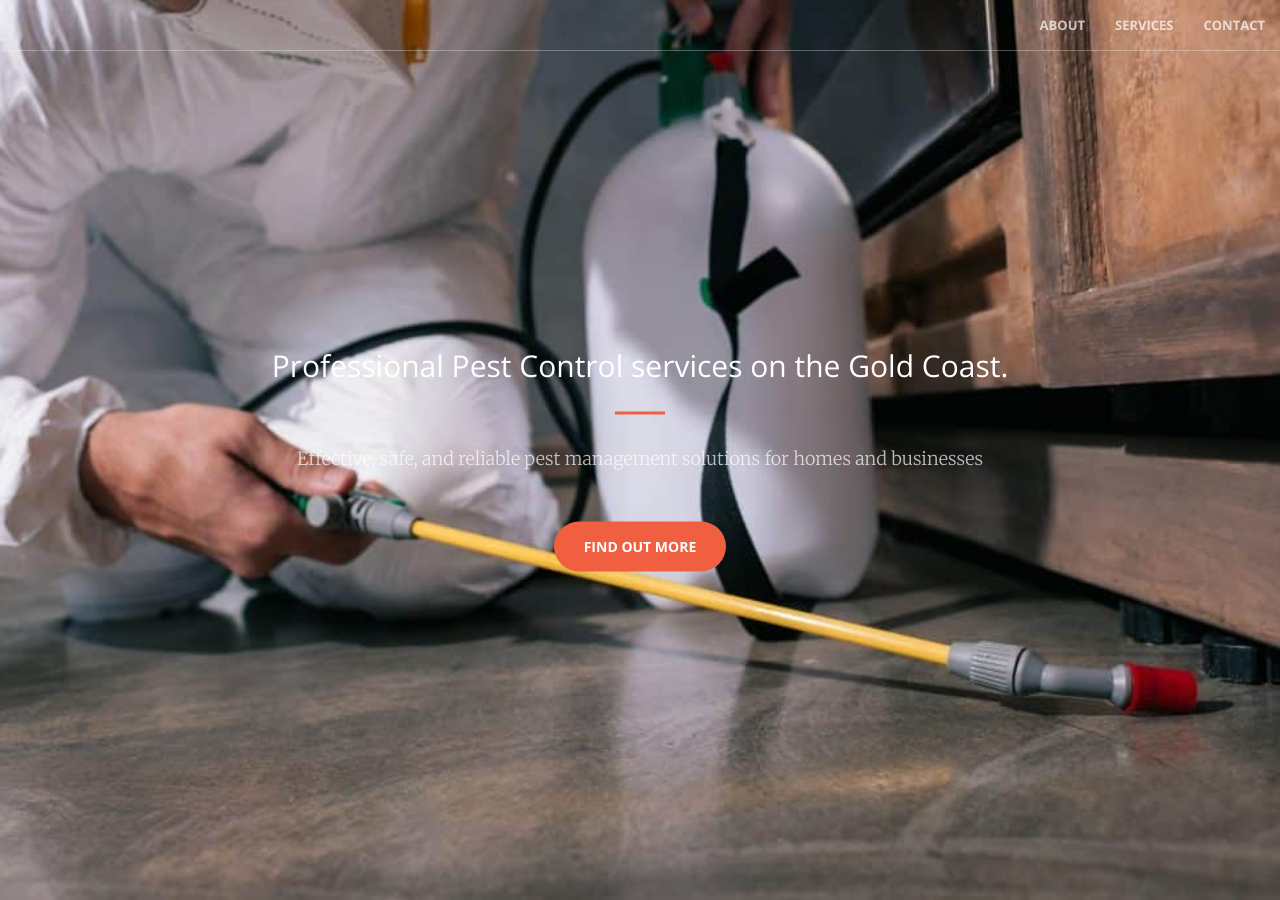
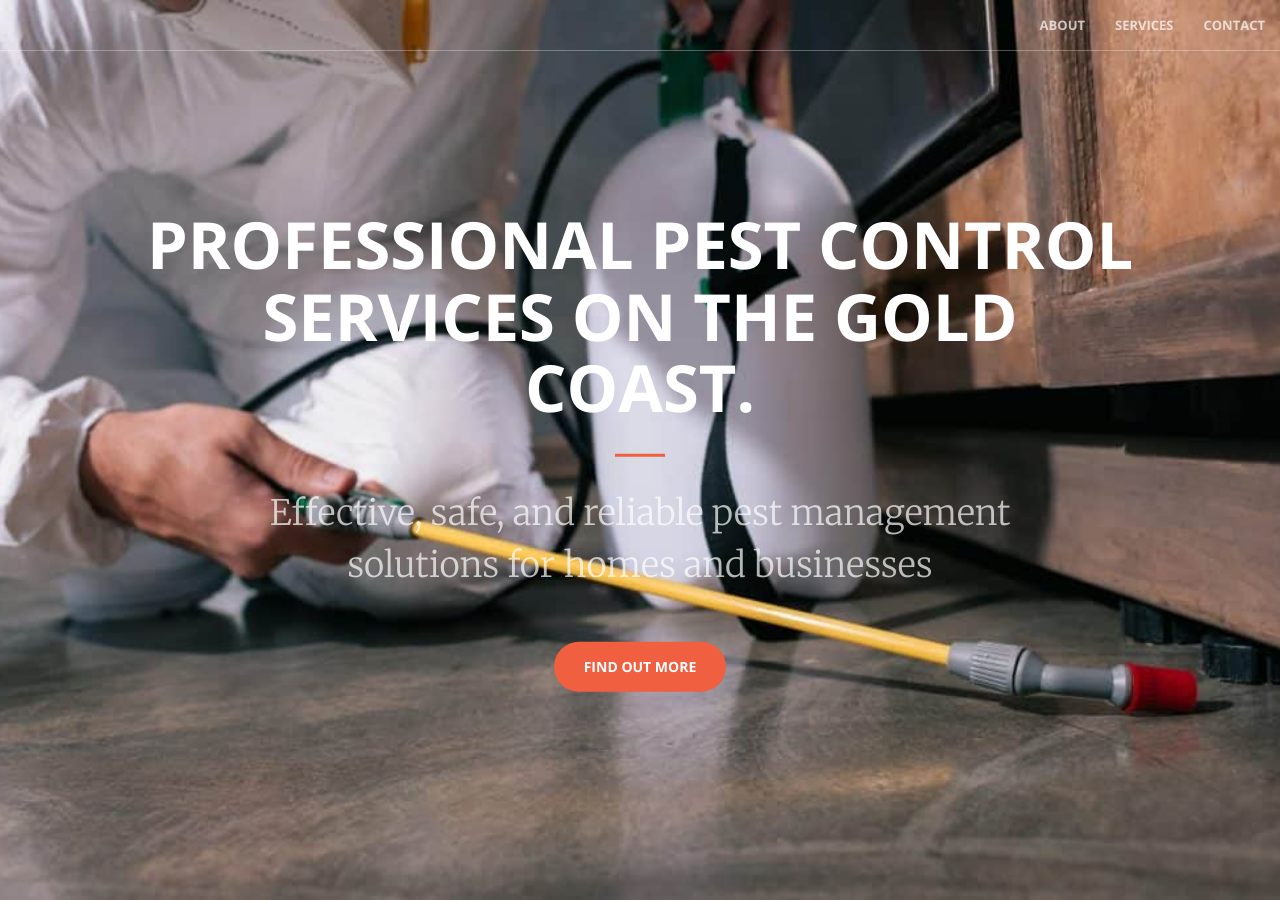
Before and after one commit to anthropoleo/pest-control, a Jekyll site: the page built from index.html, in a window 1280 px wide and 900 px high. Built offline with Jekyll 4.4.1, drawn with Linux system fonts in a browser that asks for light colours.

Commit message:
changed header font size and what not

```diff
--- a/_includes/header.html
+++ b/_includes/header.html
@@ -1,9 +1,9 @@
 <header>
     <div class="header-content">
         <div class="header-content-inner">
-            <h2>Professional Pest Control services on the Gold Coast.</h2>
+            <h1>Professional Pest Control services on the Gold Coast.</h1>
             <hr>
-            <p>Effective, safe, and reliable pest management solutions for homes and businesses</p>
+            <p style="font-size: 2.5em;">Effective, safe, and reliable pest management solutions for homes and businesses</p>
             <a href="#about" class="btn btn-primary btn-xl page-scroll">Find Out More</a>
         </div>
     </div>
```
